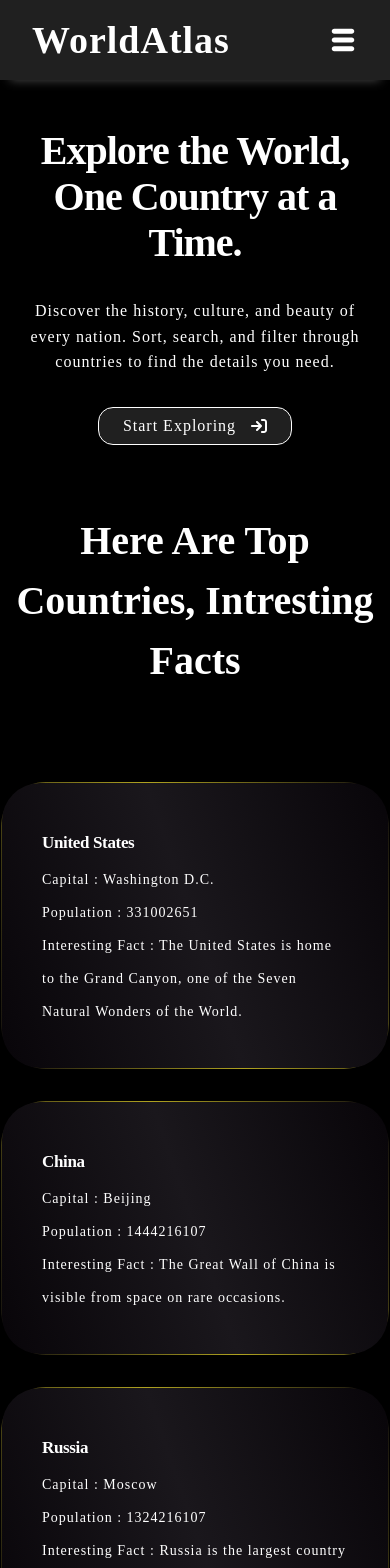
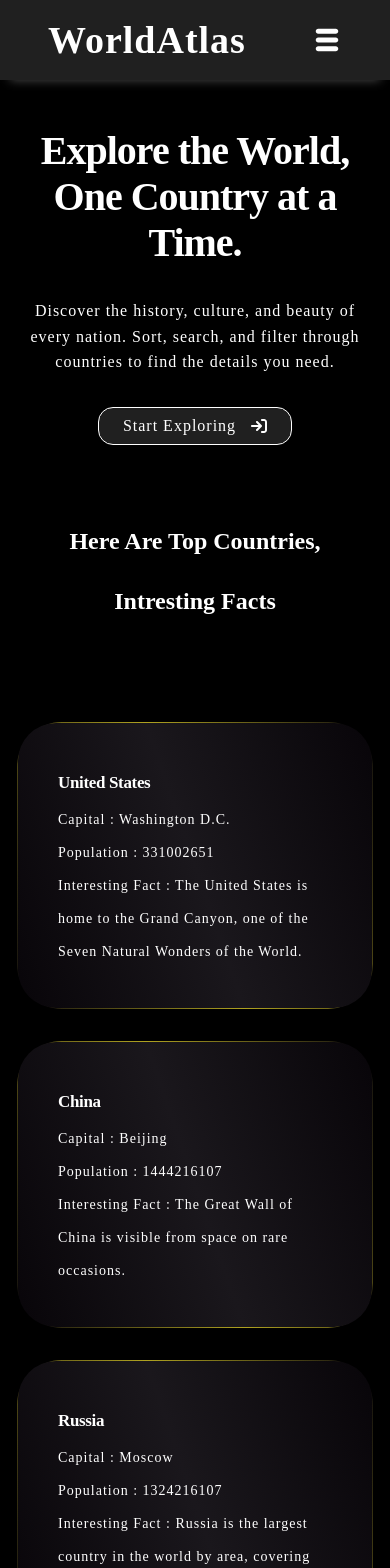
Before and after one commit to Itsarun01/Country-Explorer, a React (Vite) app: page / in a window 390 px wide. Shown: the top 1568 px of the page. Built offline with nearby package versions, Linux system fonts and the light colour scheme.

Commit message:
hero section code save

```diff
--- a/src/App.css
+++ b/src/App.css
@@ -690,6 +690,105 @@
 
 }
 
+
 /* Hero Section Media Query End */
 
+
+/* About Section Media Query Start */
+
+@media screen and (max-width: 1024px) {
+  .gradient-cards {
+    grid-template-columns: repeat(2, 1fr);
+  }
+
+  .container-title {
+    font-size: 3.2rem;
+  }
+
+
+}
+
+@media screen and (max-width: 768px) {
+
+.container {
+  padding: 0 1.6rem;
+}
+
+  .gradient-cards {
+    grid-template-columns: 1fr;
+  }
+
+  .container-title {
+    font-size: 3.2rem;
+  }
+
+  .card {
+    max-width: 100%;
+  }
+
+  .card-title {
+    font-size: 2.4rem;
+  }
+
+  .card-description {
+    font-size: 1.6rem;
+  }
+}
+
+  .gradient-cards {
+    grid-template-columns: 1fr;
+  }
+
+  .container-title {
+    font-size: 3.2rem;
+  }
+
+  .card {
+    max-width: 100%;
+  }
+
+  .card-title {
+    font-size: 2.4rem;
+  }
+
+  .card-description {
+    font-size: 1.6rem;
+  }
+
+@media screen and (max-width: 480px) {
+
+  .container-title {
+    font-size: 2.4rem;
+  }
+
+  .card-title {
+    font-size: 2rem;
+  }
+
+  .card-description {
+    font-size: 1.4rem;
+  }
+
+}
+
+@media screen and (max-width: 380px) {
+
+  .container-title {
+    font-size: 2rem;
+  }
+
+  .card-title {
+    font-size: 1.8rem;
+  }
+
+  .card-description {
+    font-size: 1.2rem;
+  }
+
+}
+
+
+/* About Section Media Query End */
+
+
 /*Responsive Css */
```
